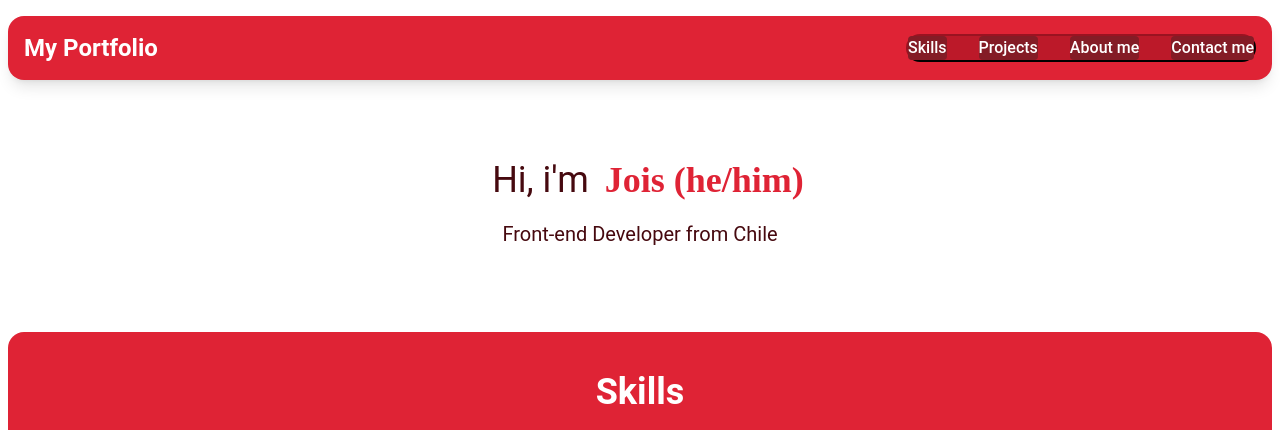
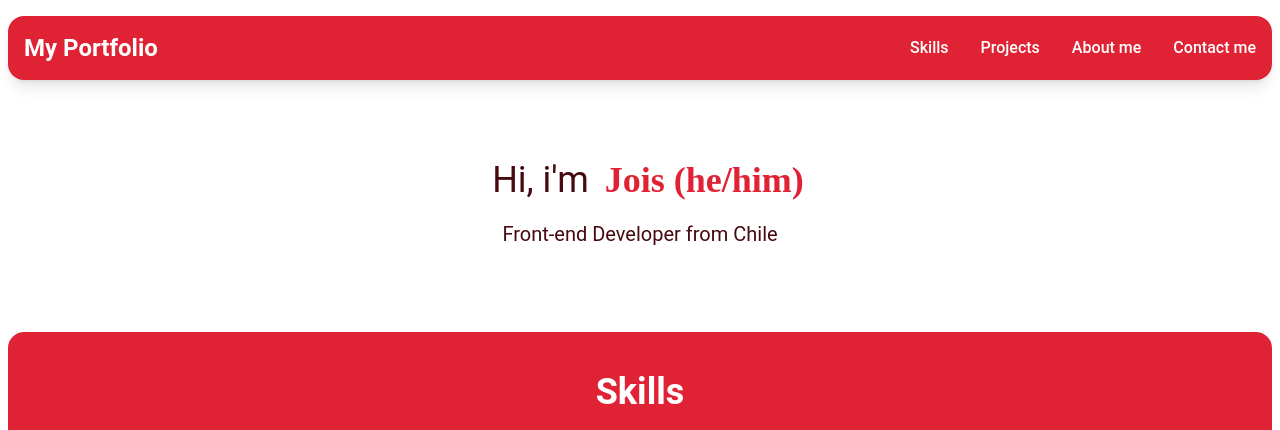
Before and after one commit to JoisRosalesDev/JoisPortfolio, a website: page index.html in a window 1280 px wide. Shown: the top 430 px of the page. Drawn offline with Linux system fonts and the light colour scheme.

Commit message:
red version 1.1

```diff
--- a/index.html
+++ b/index.html
@@ -25,23 +25,23 @@
         </button>
         <div class="hidden w-full md:block md:w-auto" id="navbar-default">
           <ul
-            class="font-medium flex flex-col p-4 md:p-0 mt-4 bg-merlot-700 border-merlot-950-outset rounded-2 md:flex-row md:space-x-8 rtl:space-x-reverse md:mt-0">
+            class="font-medium flex flex-col p-4 md:p-0 mt-4 md:flex-row md:space-x-8 rtl:space-x-reverse md:mt-0">
             <li>
               <a href="#skills"
-                class="block py-2 px-3 hover:transition hover:scale-125 rounded md:border-0 md:p-0 bg-merlot-900 border-merlot-950-outset rounded-2">Skills</a>
+                class="block py-2 px-3 hover:transition hover:scale-125 rounded md:border-0 md:p-0 rounded-2">Skills</a>
             </li>
             <li>
               <a href="#projects"
-                class="block py-2 px-3 hover:transition hover:scale-125 rounded md:border-0 md:p-0 bg-merlot-900 border-merlot-950-outset rounded-2">Projects</a>
+                class="block py-2 px-3 hover:transition hover:scale-125 rounded md:border-0 md:p-0 rounded-2">Projects</a>
             </li>
             <li>
               <a href="#about"
-                class="block py-2 px-3 hover:transition hover:scale-125 rounded md:border-0 md:p-0 bg-merlot-900 border-merlot-950-outset rounded-2">About
+                class="block py-2 px-3 hover:transition hover:scale-125 rounded md:border-0 md:p-0 rounded-2">About
                 me</a>
             </li>
             <li>
               <a href="#contact"
-                class="block py-2 px-3 hover:transition hover:scale-125 rounded md:border-0 md:p-0 bg-merlot-900 border-merlot-950-outset rounded-2">Contact
+                class="block py-2 px-3 hover:transition hover:scale-125 rounded md:border-0 md:p-0 rounded-2">Contact
                 me</a>
             </li>
           </ul>
@@ -128,7 +128,7 @@
             </table>
             <div
               class="flex flex-row gap-2 py-3 px-3 my-3 rounded-2 w-fit bg-merlot-900 border-merlot-950-outset hover:scale-125 hover:transition">
-              <a href="https://github.com/JoisRF">SEE ON GITHUB</a>
+              <a href="https://github.com/JoisRosalesDev">SEE ON GITHUB</a>
               <img src="./assets/github.svg" alt="github" class="w-5 h-auto">
             </div>
           </div>
@@ -210,7 +210,7 @@
             </div>
             <div
               class="bg-merlot-700 border-merlot-950-outset hover:scale-125 hover:transition rounded-full w-fit p-2 mx-2">
-              <a href=""><img src="./assets/linkedin.svg" alt="linkedin" class="w-icon"></a>
+              <a href=""><img src="www.linkedin.com/in/jois-rosales-fernández-260baa24b" alt="linkedin" class="w-icon"></a>
             </div>
             <div
               class="bg-merlot-700 border-merlot-950-outset hover:scale-125 hover:transition rounded-full w-fit p-2 mx-2">
```
